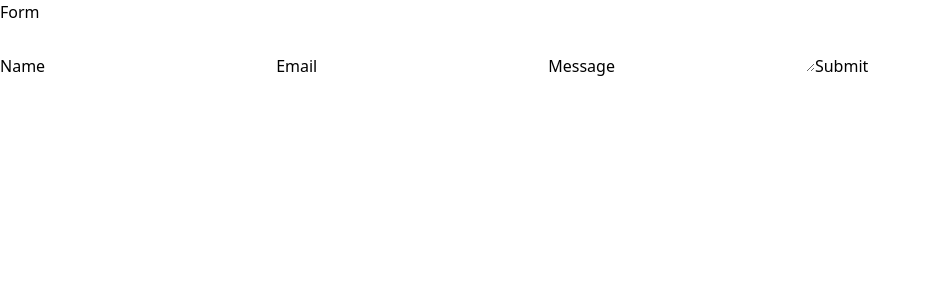
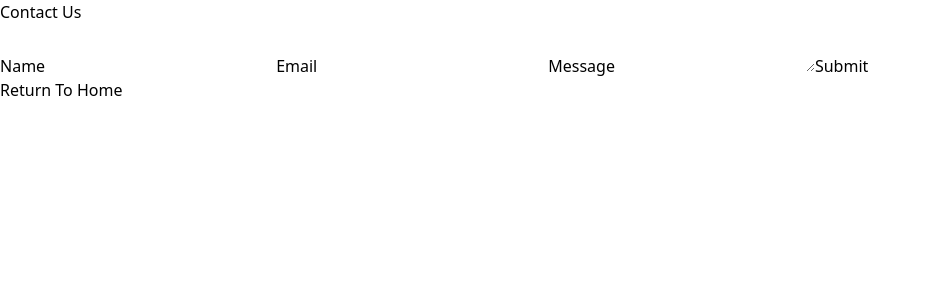
Before and after one commit to PaulKrznaric/NextJs-Tailwind-Playground, a Next.js app: page /contact in a window 1280 px wide. Shown: the top 300 px of the page, without its empty margins (0-930 px from the left). Built offline with nearby package versions, Linux system fonts and the light colour scheme.

Commit message:
Added return to home option on Contact page

```diff
--- a/pages/contact.tsx
+++ b/pages/contact.tsx
@@ -1,12 +1,22 @@
 // pages/contact.tsx
 
 import SimpleForm from "../components/Form/SimpleForm";
+import SubmitButton from "../components/Form/SubmitButton";
 
 export default function Contact() {
   return (
-    <div>
-      <h1 className="bold text-4xl text-center"> Form </h1>
+    <div className="flex flex-col items-center">
+      <h1 className="bold text-4xl text-center p-4"> Contact Us </h1>
       <SimpleForm buttonText={"Submit"} onSubmit={undefined}></SimpleForm>
+      <SubmitButton
+        className="w-40"
+        onClick={() => {
+          window.location.href = "/";
+        }}
+        size="36"
+      >
+        Return To Home
+      </SubmitButton>
     </div>
   );
 }
```
